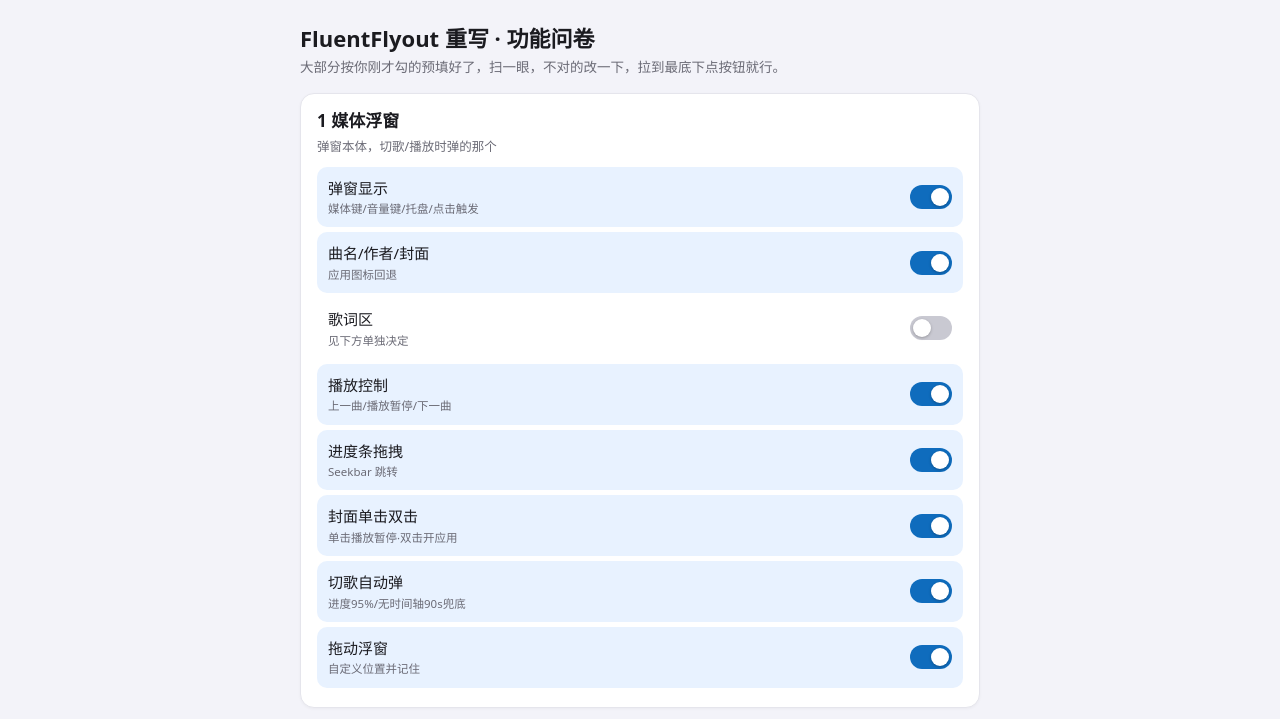
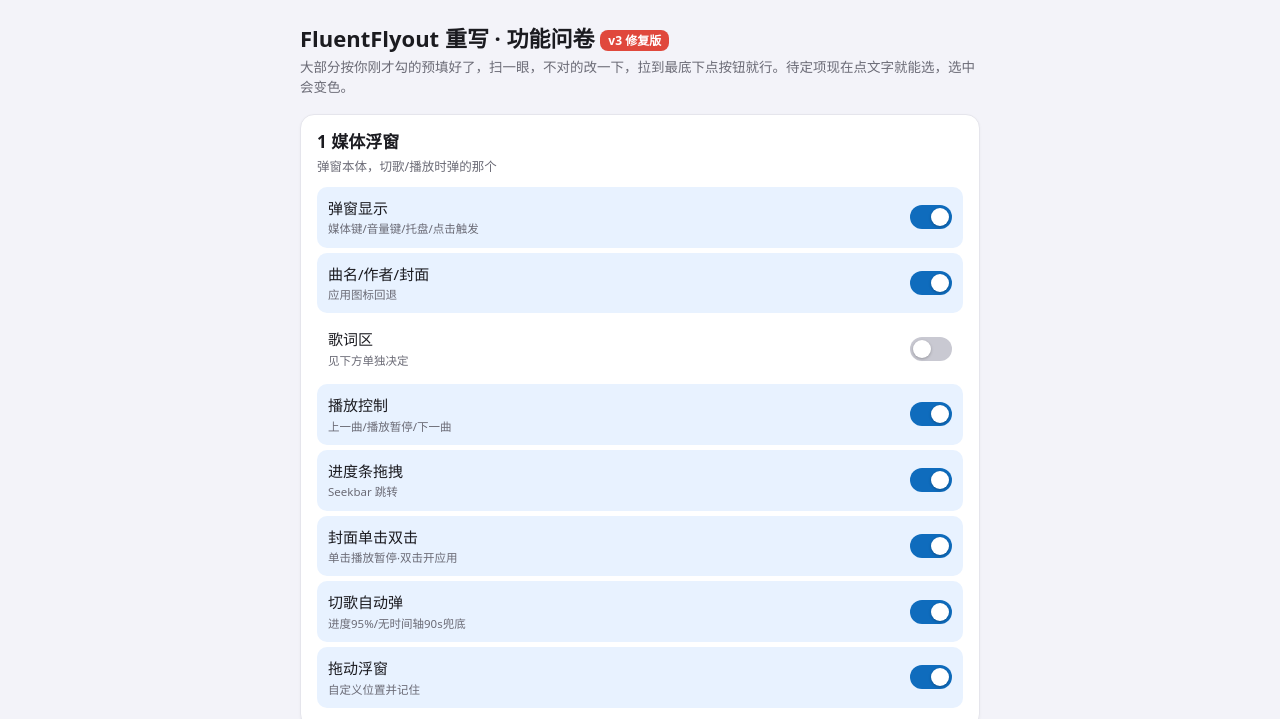
Before and after one commit to ceani3/ff-questionnaire, a plain HTML site: page index.html in a window 1280 px wide. Shown: the top 719 px of the page. Drawn offline with Linux system fonts and the light colour scheme.

Commit message:
add v3 marker

```diff
--- a/index.html
+++ b/index.html
@@ -54,8 +54,8 @@
 </head>
 <body>
 <div class="wrap">
-  <h1>FluentFlyout 重写 · 功能问卷</h1>
-  <p class="lead">大部分按你刚才勾的预填好了，扫一眼，不对的改一下，拉到最底下点按钮就行。</p>
+  <h1>FluentFlyout 重写 · 功能问卷 <span style="font-size:12px;color:#fff;background:#e0483c;padding:2px 8px;border-radius:8px;vertical-align:middle">v3 修复版</span></h1>
+  <p class="lead">大部分按你刚才勾的预填好了，扫一眼，不对的改一下，拉到最底下点按钮就行。待定项现在点文字就能选，选中会变色。</p>
 
   <div class="card" data-sec="1">
     <h2>1 媒体浮窗</h2>
```
